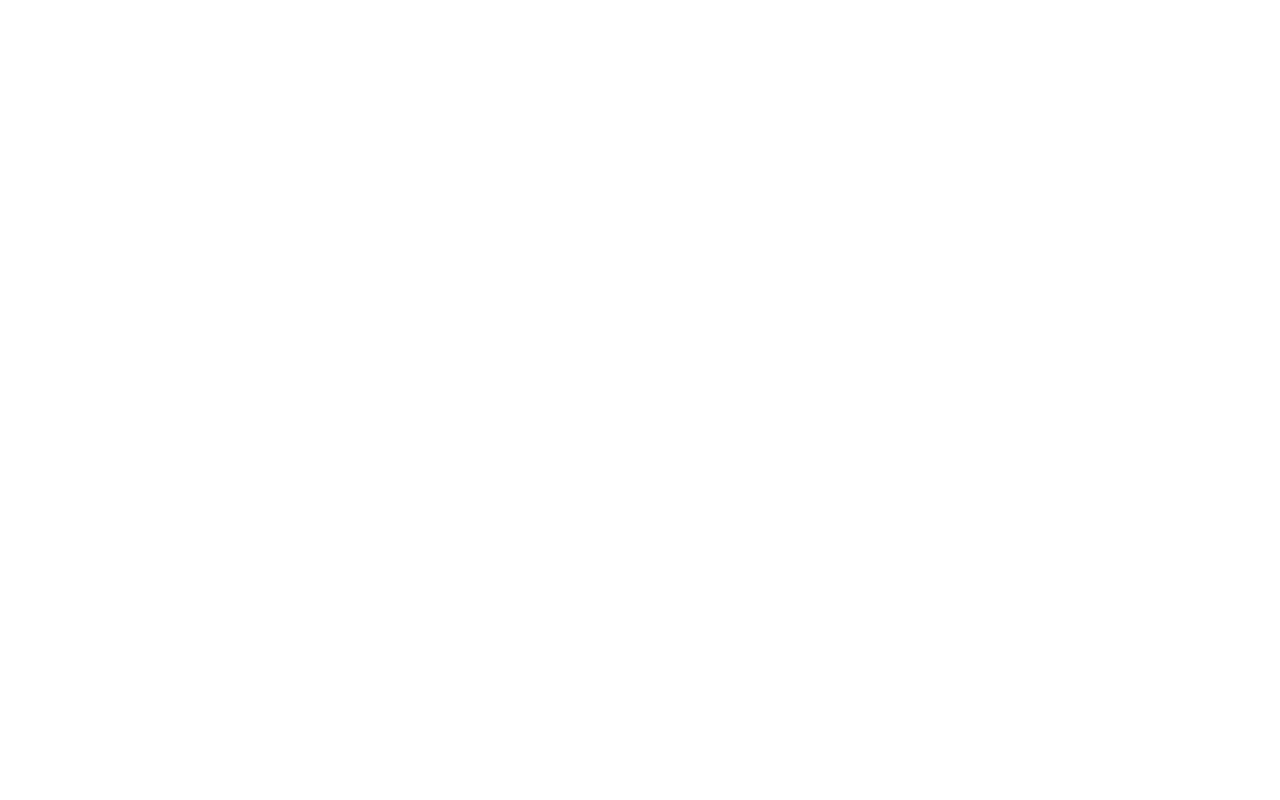
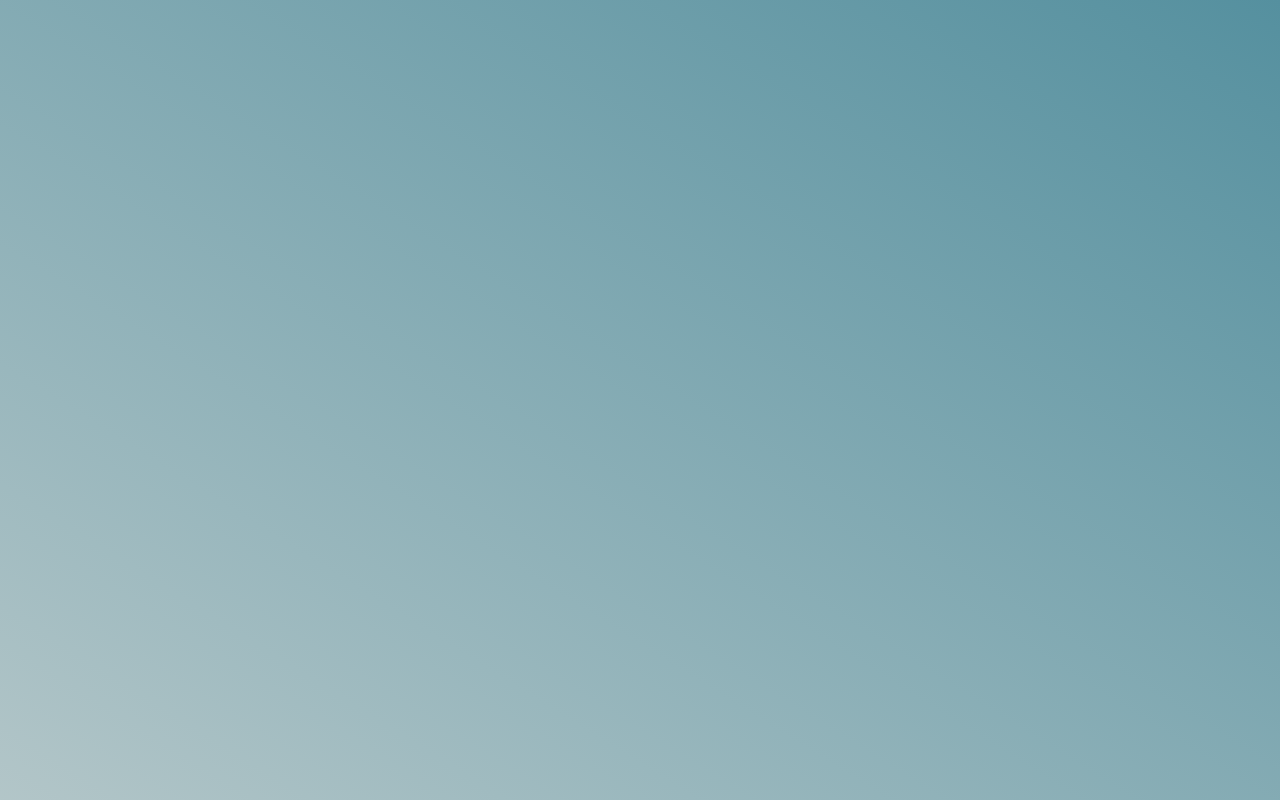
Before and after one commit to Kaushal-147/Calculater, a website: page index.html in a window 1280 px wide. Drawn offline with Linux system fonts and the light colour scheme.

Commit message:
tailwind setup & background gradient
and also made 2 div

```diff
--- a/index.html
+++ b/index.html
@@ -3,9 +3,23 @@
 <head>
     <meta charset="UTF-8">
     <meta name="viewport" content="width=device-width, initial-scale=1.0">
+    <link rel="shortcut icon" href="./images/calculater.png" type="image/x-icon">
+    <link href="./output.css" rel="stylesheet">
     <title>Calculater</title>
 </head>
-<body>
+<body class="bg-gradient-to-tr from-[#a7bdc0de] to-[#55909f] min-h-screen justify-center flex align-middle">
 
+    <div class="bg-white rounded-sm h-[80%]">
+
+        <!-------------------display-------------------------->
+        <div class="">
+
+        </div>
+        <!-------------------Numpad--------------------------->
+        <div class="">
+
+        </div>
+
+    </div>
 </body>
 </html>
--- /dev/null
+++ b/input.css
@@ -0,0 +1,3 @@
+@tailwind base;
+@tailwind components;
+@tailwind utilities;
--- /dev/null
+++ b/package.json
@@ -0,0 +1,5 @@
+{
+  "devDependencies": {
+    "tailwindcss": "^3.4.7"
+  }
+}
--- /dev/null
+++ b/tailwind.config.js
@@ -0,0 +1,8 @@
+/** @type {import('tailwindcss').Config} */
+module.exports = {
+  content: ["./*.{html,js}"],
+  theme: {
+    extend: {},
+  },
+  plugins: [],
+}
```
Also changed, not shown: images/calculater.png (added), output.css (added), 1 other file.
